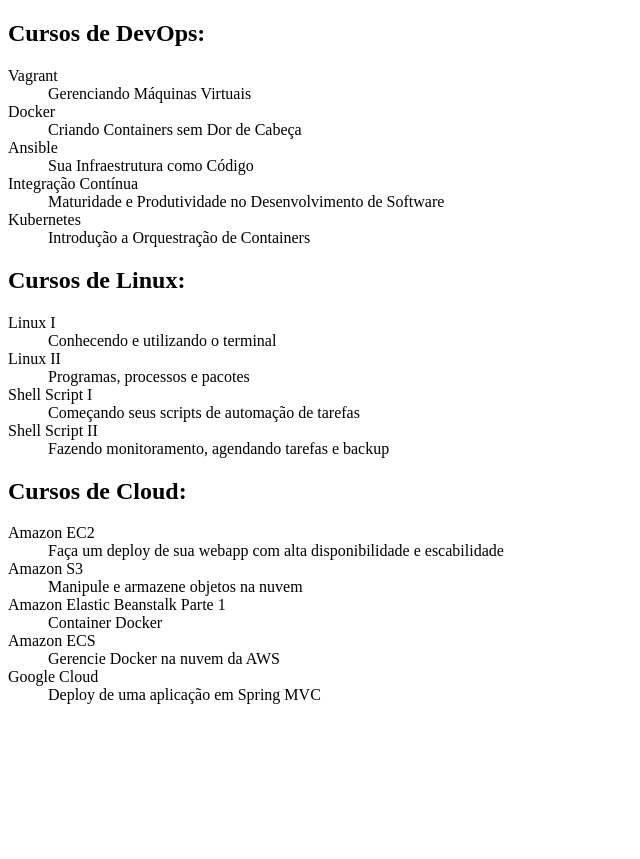
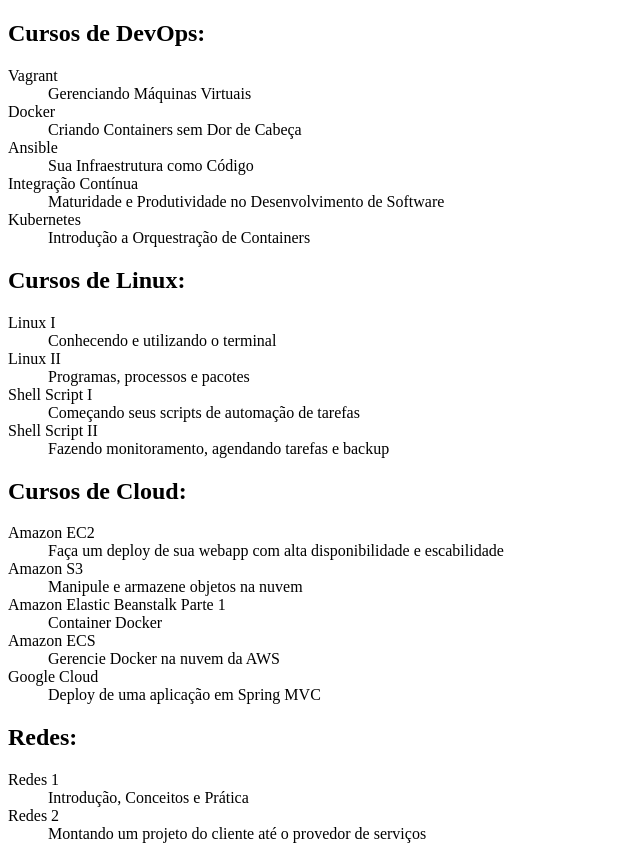
Before and after one commit to DiegosXe/alura-git, a plain HTML site: page index.html in a window 1280 px wide. Shown: the whole page, without its empty margins (0-640 px from the left). Before the commit the page ends 800 px from the top, so only its background shows below. Drawn offline with Linux system fonts and the light colour scheme.

Commit message:
Lista de cursos de redes

```diff
--- a/index.html
+++ b/index.html
@@ -56,5 +56,14 @@
         <dt>Google Cloud</dt>
         <dd>Deploy de uma aplicação em Spring MVC</dd>
     </dl>
+
+    <h2>Redes:</h2>
+    <dl>
+        <dt>Redes 1</dt>
+        <dd>Introdução, Conceitos e Prática</dd>
+
+        <dt>Redes 2</dt>
+        <dd>Montando um projeto do cliente até o provedor de serviços</dd>
+    </dl>
 </body>
 </html>
```
